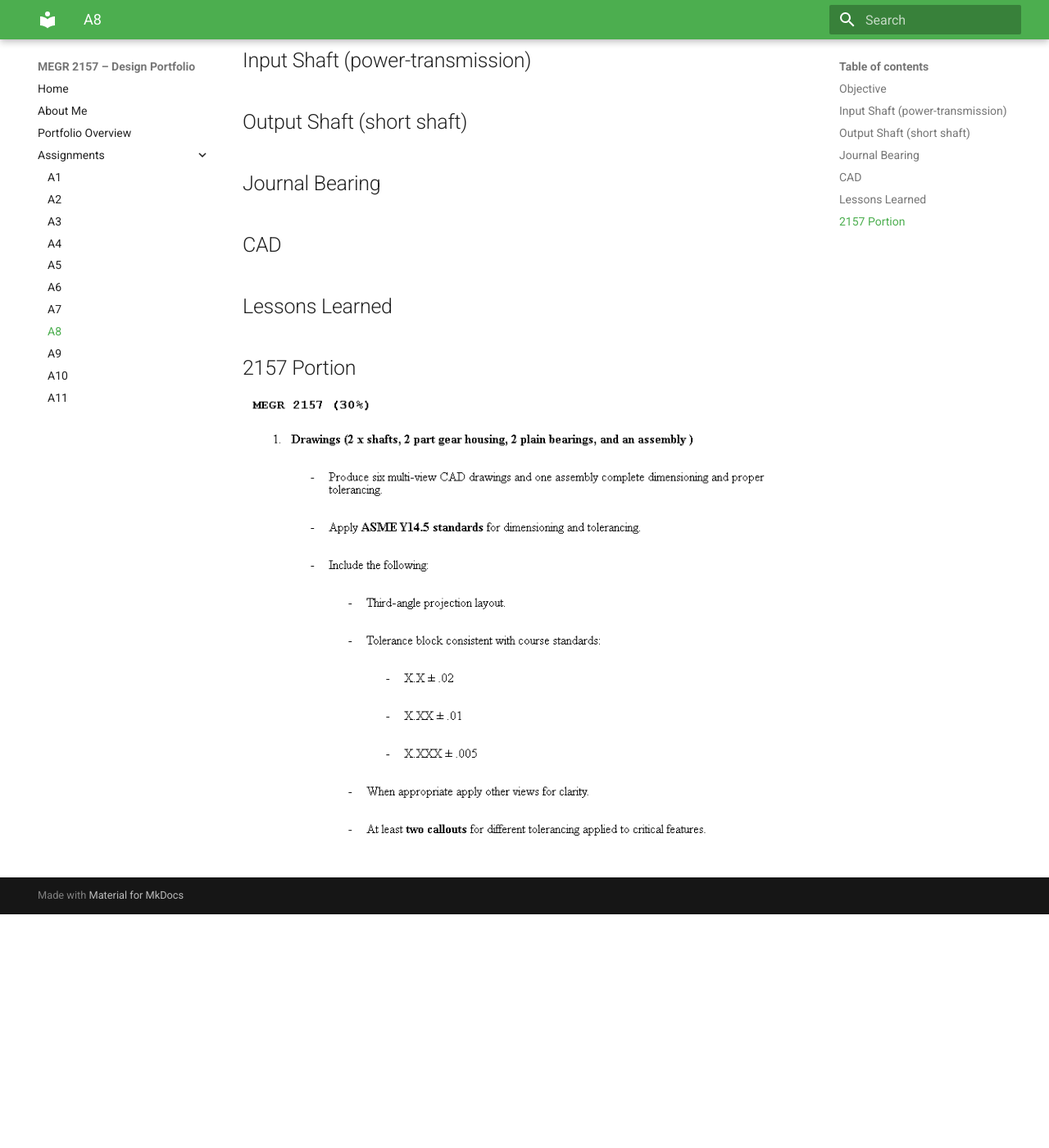
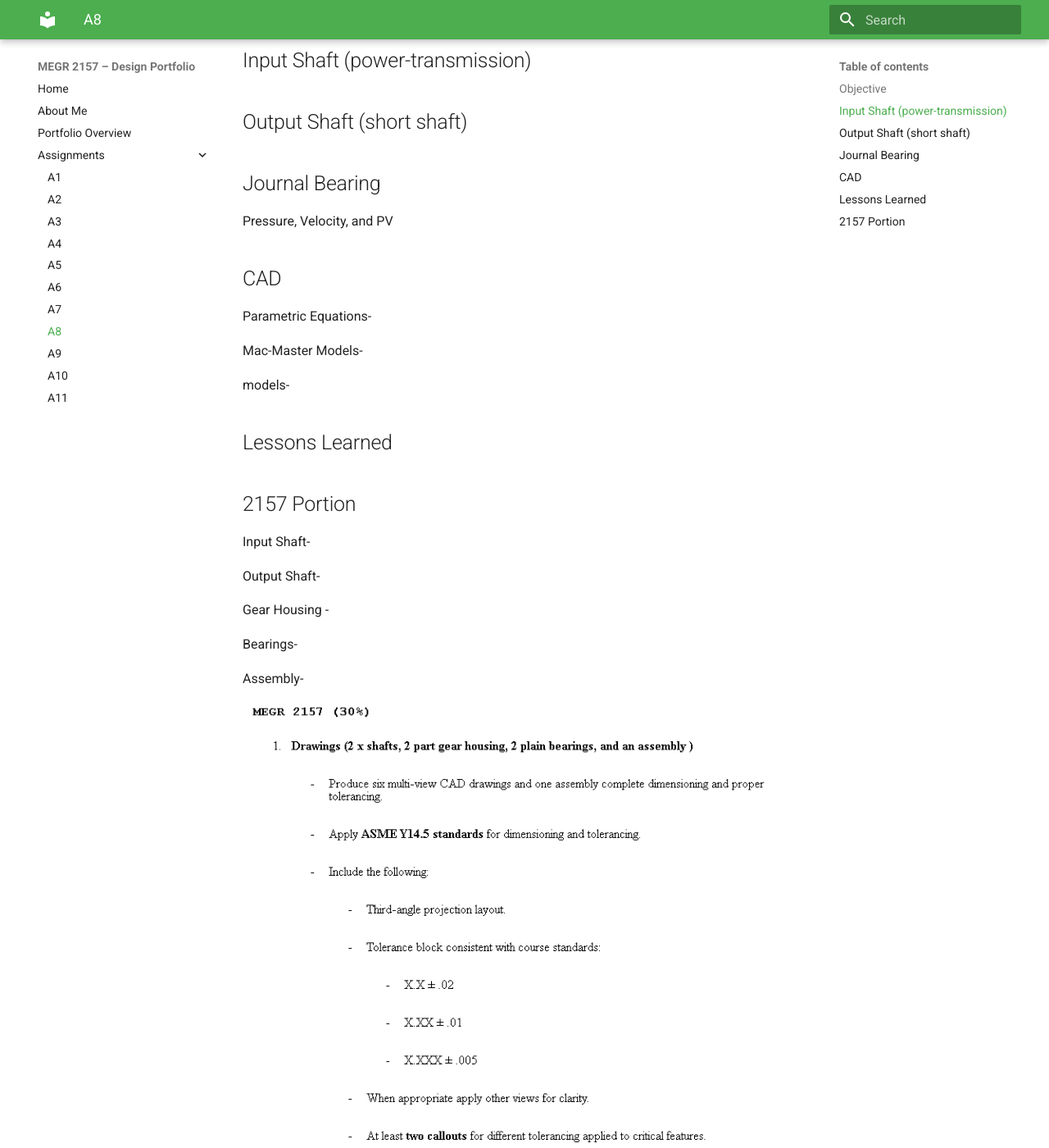
Before and after one commit to Taylor-Rockefeller-Portfolio/megr2157-portfolio, an MkDocs documentation site: the page built from docs/assignments/A08/index.md, in a window 1280 px wide and 1400 px high, scrolled down 2701 px. Shown: the whole window at 82% size. Built offline with MkDocs 1.6.1 and Material for MkDocs 9.7.7, drawn with Linux system fonts in a browser that asks for light colours; before the commit the page ends 3816 px from its top, so only the background shows below that.

Commit message:
Update index.md

```diff
--- a/docs/assignments/A08/index.md
+++ b/docs/assignments/A08/index.md
@@ -15,10 +15,30 @@
 
 ## Journal Bearing
 
+Pressure, Velocity, and PV
+
+
+
 ## CAD
+
+Parametric Equations-
+
+Mac-Master Models-
+
+models-
 
 ## Lessons Learned
 
 ## 2157 Portion
 
+Input Shaft-
+
+Output Shaft-
+
+Gear Housing -
+
+Bearings-
+
+Assembly-
+
 ![](A8_instructions(1).png)
```
